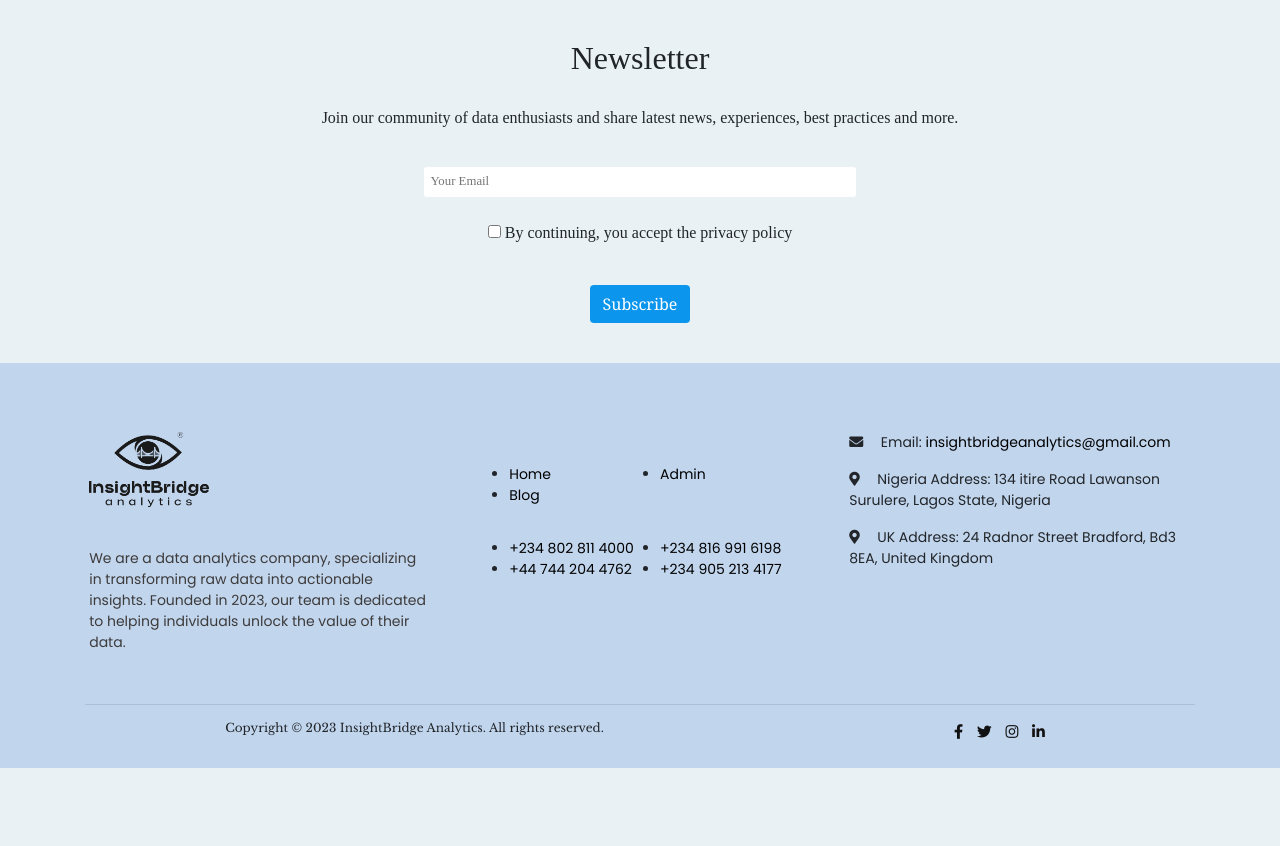
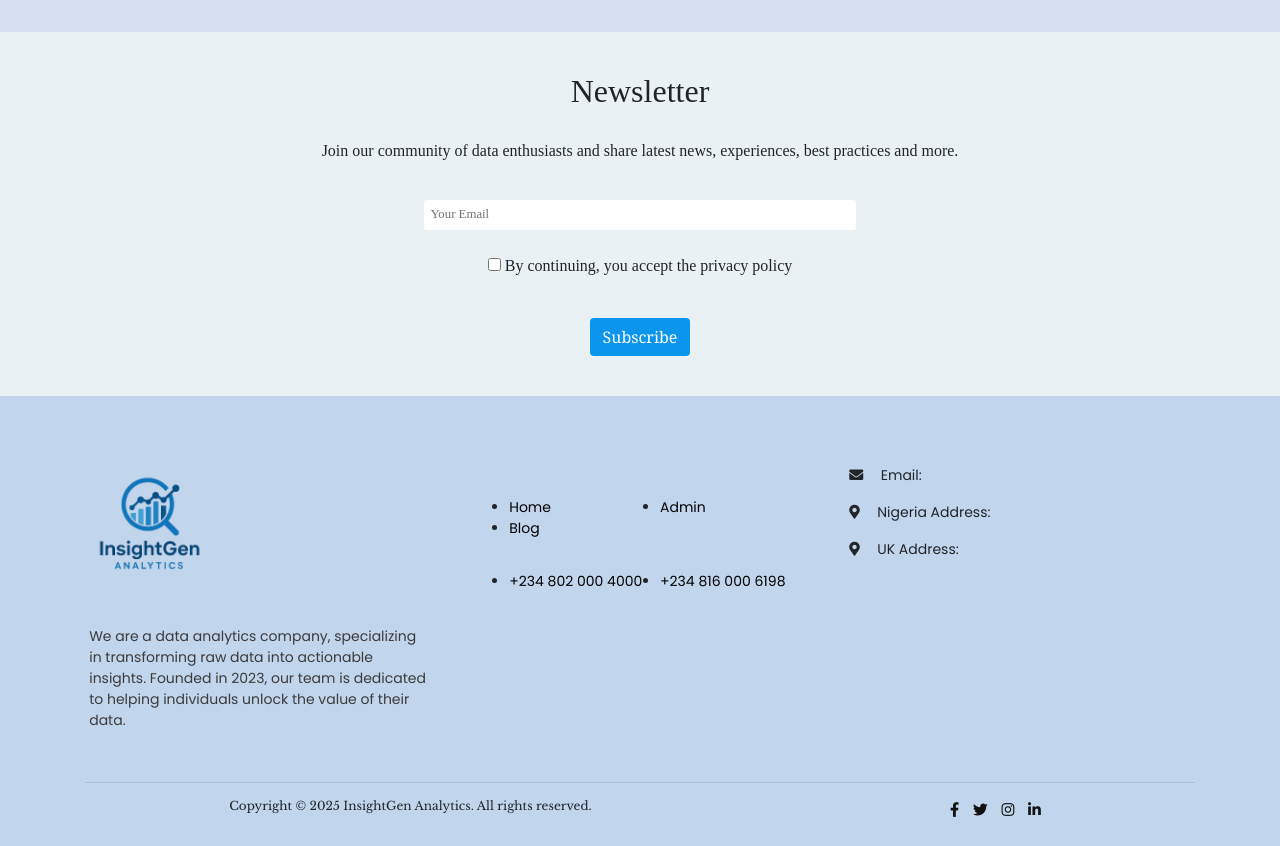
Before and after one commit to sanni1244/InsightGen-Analytics, a PHP site: page / in a window 1280 px wide. Shown: the part 3209-4055 px from the top of the page. Before the commit the page ends 3977 px from the top, so only its background shows below. Run offline with PHP 8.4, Linux system fonts and the light colour scheme; some web fonts are replaced.

Commit message:
fresh look

```diff
--- a/blog/index.html
+++ b/blog/index.html
@@ -8,7 +8,7 @@
     href="https://fonts.googleapis.com/css2?family=Kanit:wght@900&family=Poppins:wght@700&&family=Lora:wght@600&family=Tilt+Prism&display=swap"
     rel="stylesheet">
   <meta name="viewport" content="width=device-width, initial-scale=1.0">
-  <title>Insight Bridge Analytics - Blog and Latest Information Feed</title>
+  <title>InsightGen Analytics - Blog and Latest Information Feed</title>
   <link rel="stylesheet" href="https://maxcdn.bootstrapcdn.com/bootstrap/4.5.2/css/bootstrap.min.css">
   <link rel="stylesheet" href="https://cdnjs.cloudflare.com/ajax/libs/font-awesome/5.15.3/css/all.min.css">
   <link href="https://fonts.googleapis.com/css2?family=Roboto:wght@300;400;500&display=swap" rel="stylesheet">
@@ -68,7 +68,7 @@
 <script src="./script.js"></script>
 <script>
   window.onload = function () {
-    var fakeUrl = "https://insightb-analytics.com/myblog";
+    var fakeUrl = "https://insightGen.com/myblog";
     var stateObj = { page: "myblog" };
     history.replaceState(stateObj, "", fakeUrl);
   };
--- a/index.html
+++ b/index.html
@@ -6,15 +6,16 @@
     <link rel="preconnect" href="https://fonts.gstatic.com" crossorigin>
 
     <meta name="viewport" content="width=device-width, initial-scale=1.0">
-    <title>InsightBridge Analytics</title>
+    <title>InsightGen Analytics</title>
     <link rel="stylesheet" href="https://maxcdn.bootstrapcdn.com/bootstrap/4.5.2/css/bootstrap.min.css">
     <link rel="stylesheet" href="https://cdnjs.cloudflare.com/ajax/libs/font-awesome/5.15.3/css/all.min.css">
     <link rel="shortcut icon" href="./img/fav.png" type="image/x-icon">
     <link rel="stylesheet" href="./style/style.css">
     <link rel="stylesheet" href="./style/responsiveness.css">
     <meta name="keywords"
-        content="data analysis, analytics, Insightb Analytics, InsightBridge Analytics, Insight Bridge, data visualization, data insights, data science, Data Interpretation">
-    <meta name="description" content="...Your Data, Our Insights, Your Success.">
+        content="data analysis, analytics, InsightGen Analytics, Insight Gen, data visualization, data insights, data science, Data Interpretation">
+    <meta name="description" content="From Numbers to Knowledge: InsightGen Analytics is your trusted partner in data analysis and visualization. We transform raw data into actionable insights, empowering businesses to make informed decisions. Our expertise in data science and interpretation ensures that you unlock the full potential of your data.">
+    <meta name="author" content="InsightGen Analytics">
 
 </head>
 
@@ -49,8 +50,8 @@
         <div class="row">
             <div class="col">
                 <div class="org-prop">
-                    <div class="org-name" id="mytitle">insight Bridge Analytics</div>
-                    <span class="org-brand" id="mymotto">...Your Data, Our Insights, Your Success.</span>
+                    <div class="org-name" id="mytitle">InsightGen Analytics</div>
+                    <span class="org-brand" id="mymotto">From Numbers to Knowledge</span>
                     <span class="btn btn-black"><a href="#services">Learn More</a></span>
 
                 </div>
@@ -63,8 +64,7 @@
                 </div>
             </div>
             <div class="hero-bottom" id="myvision">
-                Our vision is to become a global leader in data analytics, empowering businesses across industries to
-                unlock the full potential of their data.
+                To be the leading innovator in data-driven solutions, empowering businesses with actionable insights that drive growth, efficiency, and strategic success in a rapidly evolving digital world.
             </div>
         </div>
     </div>
@@ -207,11 +207,8 @@
                             <li><a class="admin" href="./blog/">Blog</a></li>
                         </ul>
                         <ul class="other-links">
-                            <li><a id="telephone1" href="tel:+2348028114000">+234 802 811 4000</a></li>
-                            <li><a id="telephone2" href="tel:+2348169916198">+234 816 991 6198</a></li>
-                            <li><a id="telephone3" href="tel:+447442044762">+44 744 204 4762</a></li>
-                            <li><a id="telephone4" href="tel:+2349052134177">+234 905 213 4177</a></li>
-
+                            <li><a id="telephone1" href="tel:+2348028114000">+234 802 000 0000</a></li>
+                            <li><a id="telephone2" href="tel:+2348169916198">+234 816 000 6198</a></li>
                         </ul>
                     </div>
                 </div>
@@ -225,7 +222,7 @@
             </div>
             <hr>
             <div class="row justify-content-around">
-                <h6 class="words-break">Copyright &copy 2023 InsightBridge Analytics. All rights reserved.</h6>
+                <h6 class="words-break">Copyright &copy 2025 InsightGen Analytics. All rights reserved.</h6>
                 <ul class="footer-links">
                     <li><a id="facebook" href="#"><i class="fab fa-facebook-f fa-lg"></i></a></li>
                     <li><a id="twitter" href="#"><i class="fab fa-twitter fa-lg"></i></a></li>
--- a/json/content.json
+++ b/json/content.json
@@ -1,5 +1,5 @@
 {
-    "title": "insight Bridge Analytics",
+    "title": "insightGen Analytics",
     "motto": "...Your Data, Our Insights, Your Success.",
     "vision": "Our vision is to become a global leader in data analytics, empowering businesses across industries to unlock the full potential of their data.",
     "serviceHeader": "Creating the Data Advantage for Leading Business Operators",
@@ -39,19 +39,19 @@
     "opportunity4": "Expert guidance and support",
     "opportunity4Content": "Our team is here to guide you throughout your data journey. Whether you are just starting to explore the power of data or looking to enhance your existing analytics capabilities, we offer comprehensive support at every stage.",
     "aboutiba": "We are a data analytics company, specializing in transforming raw data into actionable insights. Founded in 2023, our team is dedicated to helping individuals unlock the value of their data.",
-    "address1": "134 itire Road Lawanson Surulere, Lagos State, Nigeria",
-    "address2": "24 Radnor Street Bradford, Bd3 8EA, United Kingdom",
+    "address1": "01 Kosofe street, Ramadan Oworonshoki Lagos State, Nigeria",
+    "address2": "23 - 25, Opebi Road, Ikeja Lagos State, Nigeria",
 
-    "telephone1": "tel:+2348028114000",
-    "telephonetext1": "+234 802 811 4000",
-    "telephone2": "tel:+2348169916198",
-    "telephonetext2": "+234 816 991 6198",
-    "telephone3": "tel:+447442044762",
-    "telephonetext3": "+44 744 204 4762",
-    "telephone4": "tel:+2349052134177",
-    "telephonetext4": "+234 905 213 4177",
-    "mail": "mailto:insightbridgeanalytics@gmail.com",
-    "mailtext": "insightbridgeanalytics@gmail.com",
+    "telephone1": "tel:+2348028000000",
+    "telephonetext1": "+234 802 000 4000",
+    "telephone2": "tel:+2348169900098",
+    "telephonetext2": "+234 816 000 6198",
+    "telephone3": "tel:+44 7000000000",
+    "telephonetext3": "+44 7000 000000",
+    "telephone4": "tel:+234 0000000000",
+    "telephonetext4": "+234 000 000 0000",
+    "mail": "mailto:insightGen@gmail.com",
+    "mailtext": "insightGen@gmail.com",
     "facebook": "https://web.facebook.com",
     "twitter": "https://twitter.com/",
     "linkedin": "https://linkedin.com/",
--- a/mail/sendmail.php
+++ b/mail/sendmail.php
@@ -22,7 +22,7 @@
         $mail->isSMTP();
         $mail->Host = '';
         $mail->SMTPAuth = true;
-        $mail->Username = 'subscribe@insightb-analytics.com';
+        $mail->Username = 'subscribe@insightgen.com';
         $mail->Password = '';
         $mail->SMTPSecure = 'ssl';
         $mail->Port = 465;
@@ -43,7 +43,7 @@
                 $conn->query($query);
 
                 if ($conn->affected_rows > 0) {
-                    $mail->setFrom('subscribe@insightb-analytics.com', 'InsightBridge Analytics');
+                    $mail->setFrom('subscribe@insightgen.com', 'InsightGen Analytics');
                     $mail->addAddress($email);
 
                     $mail->isHTML(true);
--- a/makeblog/index.php
+++ b/makeblog/index.php
@@ -279,8 +279,8 @@
 
 
     window.onload = function () {
-    var longUrl = "https://insightb-analytics.com/makeblog/index.php";
-    var shortenedUrl = "https://insightb-analytics.com/makeblog/";
+    var longUrl = "https://insightgen.com/makeblog/index.php";
+    var shortenedUrl = "https://insightgen.com/makeblog/";
 
     // Update the URL in the browser's address bar
     window.history.replaceState({}, document.title, shortenedUrl);
--- a/package.json
+++ b/package.json
@@ -1,5 +1,5 @@
 {
-  "name": "iba",
+  "name": "iga",
   "version": "1.0.0",
   "main": "index.js",
   "scripts": {
--- a/subscriber/send_emails.php
+++ b/subscriber/send_emails.php
@@ -29,13 +29,13 @@
     $mail->isSMTP();
     $mail->Host = '';
     $mail->SMTPAuth = true;
-    $mail->Username = 'subscribe@insightb-analytics.com';
+    $mail->Username = 'subscribe@insightGen@gmail.com';
     $mail->Password = '';
     $mail->SMTPSecure = 'ssl';
     $mail->Port = 465;
 
     try {
-        $mail->setFrom('subscribe@insightb-analytics.com', 'InsightBridge Analytics');
+        $mail->setFrom('subscribe@insightGen-analytics.com', 'InsightGen Analytics');
         $mail->addAddress($email);
         $mail->isHTML(true);
         $mail->Subject = $subject;
```
Also changed, not shown: show/index.html (+5 -7 lines), img/logo.png (added), img/logo2.png.
